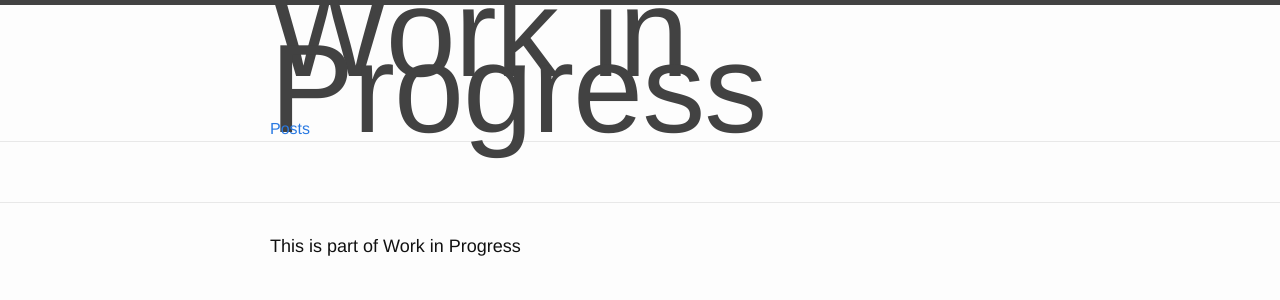
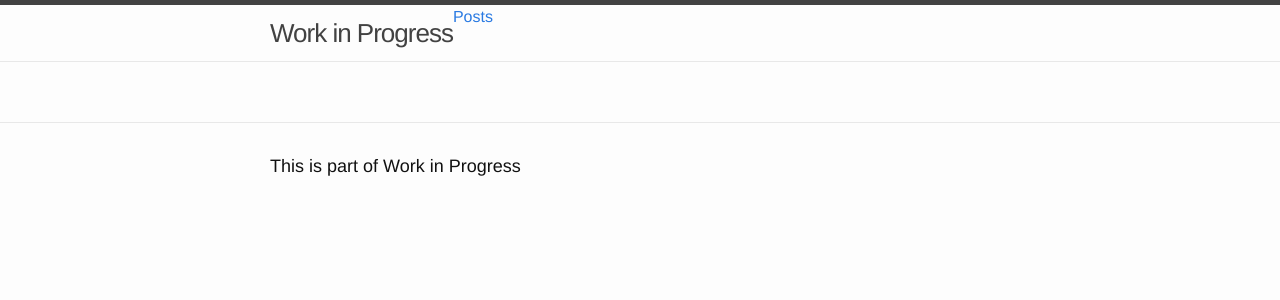
Before and after one commit to Roothe/.github.io, a Jekyll site: the page built from index.html, in a window 1280 px wide. Shown: the top 300 px of the page. Built offline with Jekyll 4.4.1, drawn with Linux system fonts in a browser that asks for light colours.

Commit message:
finally horizontal

```diff
--- a/_sass/_layout.scss
+++ b/_sass/_layout.scss
@@ -11,7 +11,7 @@
 }
 
 .site-title {
-    font-size: 126px;
+    font-size: 26px;
     font-weight: 300;
     line-height: 56px;
     letter-spacing: -1px;
```
